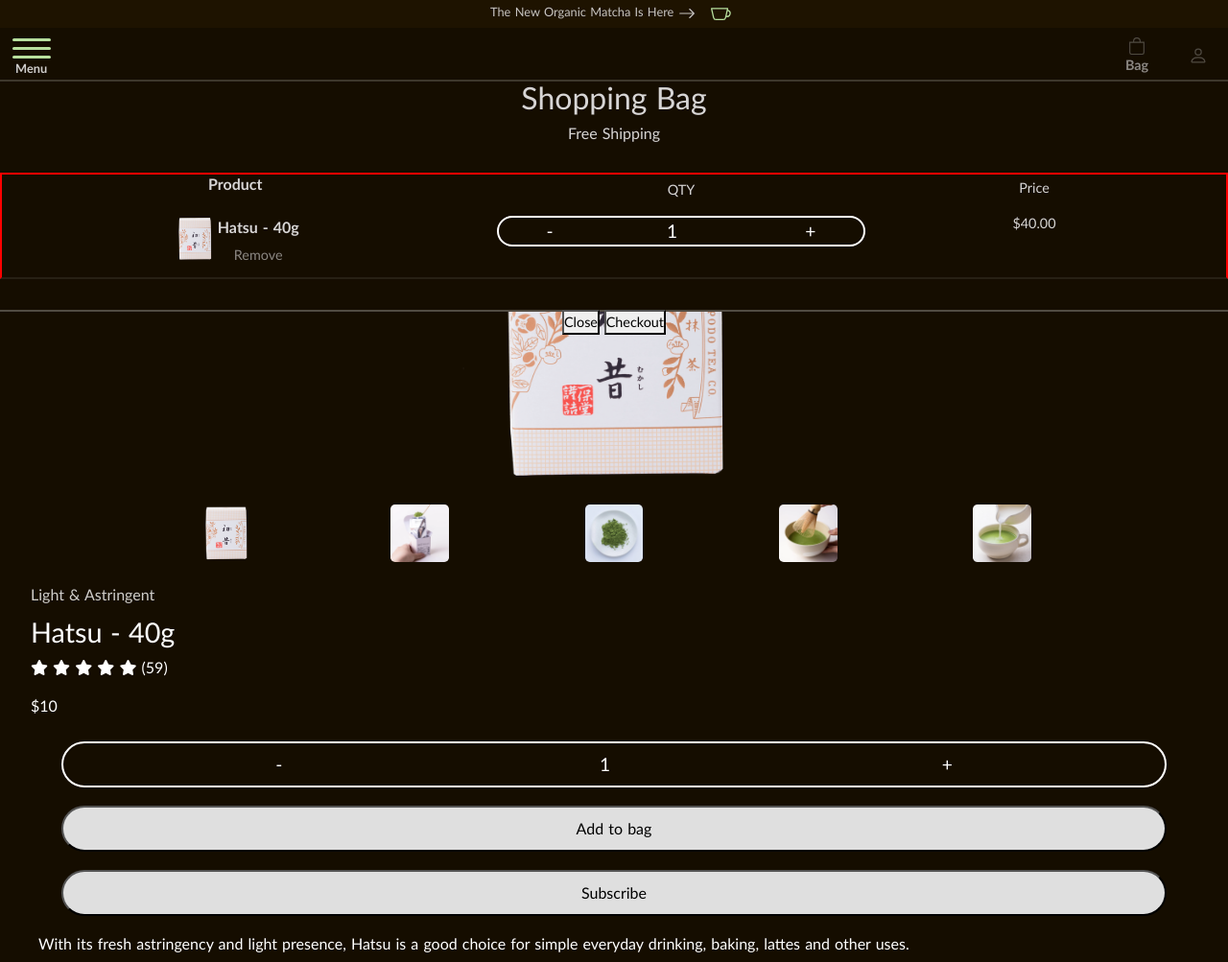
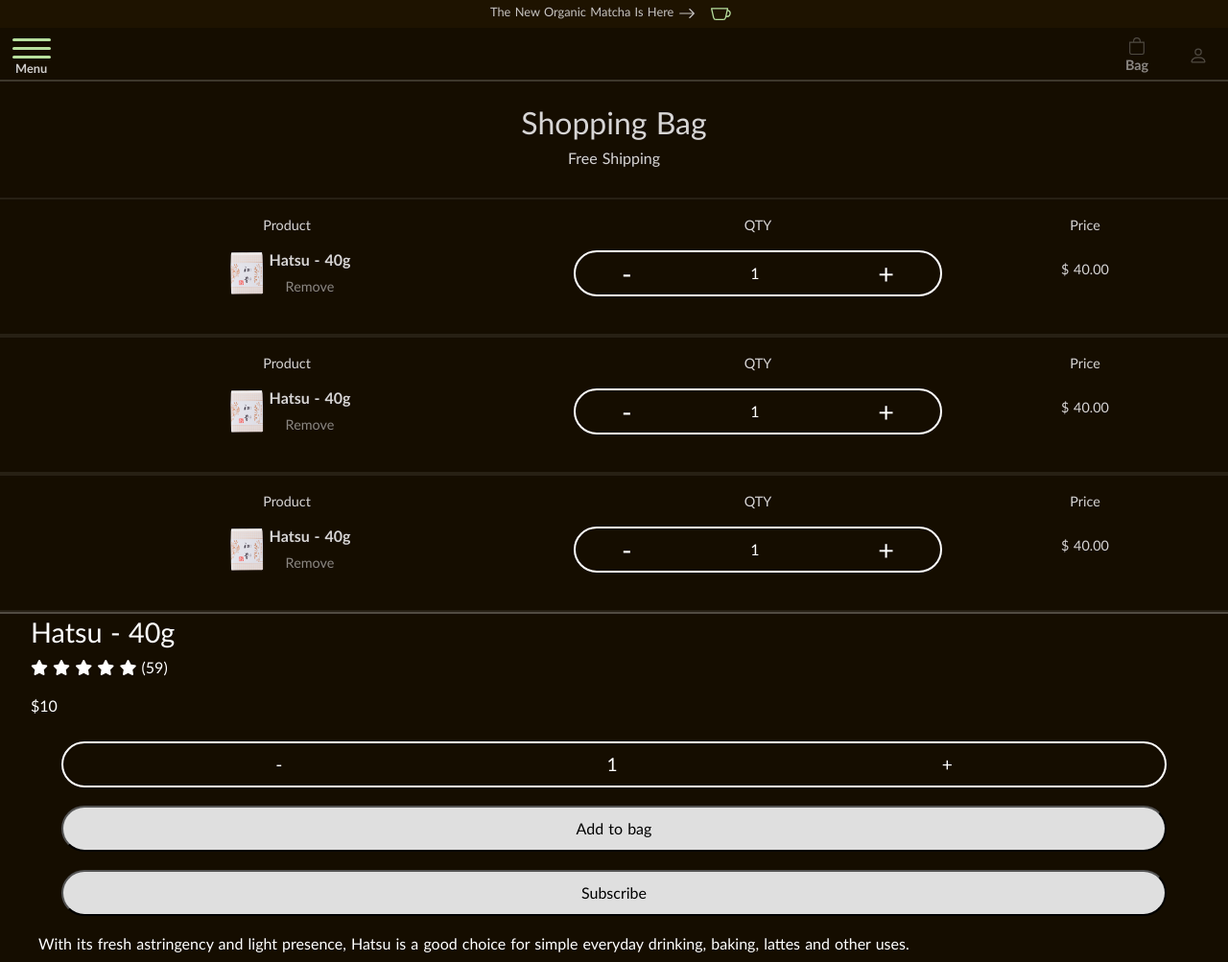
Before and after one commit to JoshuaRosado/matcha_verde, a Flask app: template flask_app/templates/item.html in a window 1280 px wide, after a click on "Bag". Shown: the top 1003 px of the page at 96% size. Run offline with Flask 3, Linux system fonts and the light colour scheme; the template is opened without the code that fills it, so the values that code supplies are empty.

Commit message:
shopping bag window updated with item blocks and counter with js function

```diff
--- a/flask_app/static/css/style_landscape.css
+++ b/flask_app/static/css/style_landscape.css
@@ -6,6 +6,17 @@
         font-style: none;
         text-decoration: none;
         box-sizing: border-box;
+    }
+
+    /* ======================= BAG COUNTER =================== */
+    details[open] > .bag_container{
+        overflow: scroll;
+    }
+    details:focus{
+        overflow: scroll;
+    }
+    .item_block{
+        height: 30svh;
     }
 /* ======================== NO TOGGLE NAV ========================= */
     .home_matcha_logo{
--- a/flask_app/static/css/style_mobile.css
+++ b/flask_app/static/css/style_mobile.css
@@ -112,14 +112,21 @@ html,.home_container{
 
 /* ================================================================= */
 /*  ========== BAG BLOCK WINDOW ============*/
-
+details{
+    transition: height 3s ease-in;
+}
 details img{
     height: 3rem;
+    margin-bottom: 1rem;
+}
+details[open] > #bag_summary{
+    position: relative;
+    top: .7rem;
+    right: 0rem;
 }
 
-details[open] > .bag_details{
-    width: 100svw;
-}
+
+
 
 .bag_container{
     z-index: -10;
@@ -131,12 +138,10 @@ details[open] > .bag_details{
     justify-content: center;
     align-items: center;
     position: absolute;
-    margin-top: 3.5rem;
-    top: 0rem;
+    top: 3.5rem;
     right: 0rem;
     width: 100svw;
-    height: 30svh;
-    padding: 1rem;
+    height: auto;
 }
 summary{
     list-style-type: none;
@@ -148,87 +153,73 @@ summary::-webkit-details-marker{
 .item_block{
     display: flex;
     width: 100svw;
-    margin-bottom: 2rem;
-    border: 2px solid red;
+    height: 18svh;
     justify-content: space-between;
+    justify-content: center;
+    align-items: center;
     border-bottom: 2px solid rgba(219, 217, 217, 0.09);
+    border-top: 2px solid rgba(219, 217, 217, 0.09);
+}
+table th, table td{
+    width: 25svw;
+}
+#product_th, #product_td{
+    width: 50svw;
 }
 
 .bag_block_header{
     margin: 1.5rem;
 }
-.right_column{
-    width: 60svw;
-    padding: 0rem 1rem;
-    display: flex;
-    justify-content:space-around;
 
-}
-
-.left_column{
-    width: 38svw;
-}
-
-.right_section, .left_section{
-    width: 20svw;
-    height: 10svh;
-    margin-bottom: 1rem;
-    display: flex;
-    padding: .5rem;
-    flex-direction: column;
-    align-items: center;
-    justify-content: center;
-}
 
 .product_section{
     display: flex;
+    margin-top: .5rem;
     align-items: center;
     height: 10svh;
     justify-content: center;
 
 }
 
-.item_name_container{
-    display: flex ;
-    flex-direction: column;
-    margin: 2rem 0rem .7rem;
-    align-items: center;
-}
 
-.right_column{
-    display: flex;
-}
 
-/* .left_section, .right_section{
-    display: flex;
-    flex-direction: column;
-    align-items: center;
-} */
 /* ========= COUNTER ========== */
 .bag_counter{
     border: 2px solid white;
     border-radius: 5rem;
-    height: 2.1rem;
+    height: 3rem;
+    margin-bottom: .5rem;
     width: 30svw;
     display: flex;
     justify-content: space-around;
-    align-items: center;
 }
 
-input:focus{
-    outline: 0;
-    appearance: none;
+
+input::-webkit-outer-spin-button,
+input::-webkit-inner-spin-button {
+    -webkit-appearance: none;
+    margin: 0;
 }
-#bag_count{
-    width: 5svw;
+
+input[type=number] {
+    -moz-appearance: textfield;
 }
-#bag_count, #bag_plus, #bag_minus{
+.bag_count, .bag_plus, .bag_minus{
     background:none;
     border: none;
     color: white;
     text-align: center;
-    font-size: 1.2rem;
+    font-size: 1.8rem;
 }
+.bag_count{
+    font-size: 1rem;
+    width: 5svw;
+}
+.bag_count:focus{
+    outline: 0;
+    appearance: none;
+}
+
 
 /* ============================== */
 
@@ -263,7 +254,7 @@ input:focus{
 }
 
 .nav{
-    position: fixed;
+    position:absolute;
     top: 1.8rem;
     height: 3.5rem;
     width: 100svw;
@@ -355,6 +346,7 @@ input:focus{
 /* ======================== SLIDESHOW AREA =============================== */
 .slide_show_container{
     height: 100svh;
+    overflow-y: hidden;
     width: 100svw;
 }
 
@@ -364,9 +356,12 @@ input:focus{
     width: 100svw;
     display: flex;
     flex-direction: row;
+    overflow-y: hidden;
 }
 .slide{
-    object-fit: cover;;
+    object-fit: cover;
+    overflow-y: hidden;
+    margin-top: 3.5rem;
     height: 100svh;
     width: 100svw;
     /* scroll-snap-align: start; */
@@ -582,13 +577,6 @@ input:focus{
     ;
 }
 
-/* .about_container_footer{
-    height: 15rem;
-    width: 101vw;
-    border-radius: 0rem 0rem 0rem 5rem;
-    background:  rgb(25, 25, 25);
-
-} */
 /* ================================================================= */
 /* ===========================TOP RANK AREA =============================== */
 
--- a/flask_app/static/js/bag.js
+++ b/flask_app/static/js/bag.js
@@ -1,20 +1,20 @@
-// let count = 0;
+let count = 0;
 
 
-// function plusBtn(a, b) {
-//     var input = b.previousElementSibling;
-//     var value = parseInt(input.value,10);
-//     value = isNaN(value) ? 0 : value;
-//     value++;
-//     input.value = value;
-// }
+function plusBtn(a, b) {
+    var input = b.previousElementSibling;
+    var value = parseInt(input.value,10);
+    value = isNaN(value) ? 0 : value;
+    value++;
+    input.value = value;
+}
 
-// function minusBtn(a, b) {
-//     var input = b.nextElementSibling;
-//     var value = parseInt(input.value, 10);
-//     if (value > 1) {
-//     value = isNaN(value) ? 0 : value;
-//     value--;
-//     input.value = value;
-//     }
-// }
+function minusBtn(a, b) {
+    var input = b.nextElementSibling;
+    var value = parseInt(input.value, 10);
+    if (value > 1) {
+    value = isNaN(value) ? 0 : value;
+    value--;
+    input.value = value;
+    }
+}
--- a/flask_app/static/js/script.js
+++ b/flask_app/static/js/script.js
@@ -1,4 +1,4 @@
-var checkBox = document.querySelector(".nav_toggle_label");
+
 var mainTitle = document.querySelector('.main_title');
 var matchaLogo = document.querySelector('.matcha_logo');
 
@@ -93,20 +93,23 @@ startSlide();
 
 
 
-    var decrease = document.getElementById("minus");
-    var increase = document.getElementById("plus");
-    const countNum = document.getElementById("count");
-    const inputValue = document.getElementsByTagName("input");
-    const label = document.querySelector(".count_num");
     let count = 0;
 
-    function increaseBtn(){
-        count++;
-        label.innerText = count;
+
+    function plusBtn(a, b) {
+        var input = b.previousElementSibling;
+        var value = parseInt(input.value,10);
+        value = isNaN(value) ? 0 : value;
+        value++;
+        input.value = value;
     }
 
-    function decreaseBtn(){
-        count--;
-        label.textContent = count;
-
+    function minusBtn(a, b) {
+        var input = b.nextElementSibling;
+        var value = parseInt(input.value, 10);
+        if (value > 1) {
+        value = isNaN(value) ? 0 : value;
+        value--;
+        input.value = value;
+        }
     }
--- a/flask_app/templates/base.html
+++ b/flask_app/templates/base.html
@@ -48,9 +48,14 @@
                             <h2>Shopping Bag</h2>
                             <h6>Free Shipping</h6>
                         </div>
-                        <div class="item_block">
-                            <div class="left_column">
-                                <h6><b>Product</b></h6>
+                        <table class="item_block">
+                            <tr>
+                                <th id="product_th" >Product</th>
+                                <th>QTY</th>
+                                <th>Price</th>
+                            </tr>
+                            <tr>
+                                <td id="product_td">
                                     <section class="product_section">
                                         <img src="../static/imgs/matcha_types_imgs/hatsu.png" alt="item_img" class="bag_item_img" name = "item_img">
                                         <div class="item_name_container">
@@ -58,30 +63,90 @@
                                             <a href="/delete"><p>Remove</p></a>
                                         </div>
                                     </section>
+                                </td>
+                                <td>
+                                    <section class="left_section">
+                                        <div class="bag_counter">
+                                            <button class="bag_minus" onclick="minusBtn(event, this)">-</button>
+                                            <input type="number" class="bag_count" name="count" value="1">
+                                            <button class="bag_plus" onclick="plusBtn(event, this)">+</button>
                                         </div>
-                            <div class="right_column">
+                                    </section>
+                                </td>
+                                <td>
+                                    <section class="right_section">
+                                        <p>$ 40.00</p>
+                                    </section>
+                                </td>
+                            </tr>
+                        </table>
+                        <table class="item_block">
+                            <tr>
+                                <th id="product_th" >Product</th>
+                                <th>QTY</th>
+                                <th>Price</th>
+                            </tr>
+                            <tr>
+                                <td id="product_td">
+                                    <section class="product_section">
+                                        <img src="../static/imgs/matcha_types_imgs/hatsu.png" alt="item_img" class="bag_item_img" name = "item_img">
+                                        <div class="item_name_container">
+                                            <h6><b>Hatsu - 40g</b></h6>
+                                            <a href="/delete"><p>Remove</p></a>
+                                        </div>
+                                    </section>
+                                </td>
+                                <td>
                                     <section class="left_section">
-                                    <p><b>QTY</b></p>
                                         <div class="bag_counter">
-                                        <button id="bag_minus" onclick="minusBtn(event, this)">-</button>
-                                        <input type="number" id="bag_count" name="count" value="1">
-                                        <button id="bag_plus" onclick="plusBtn(event, this)">+</button>
+                                            <button class="bag_minus" onclick="minusBtn(event, this)">-</button>
+                                            <input type="number" class="bag_count" name="count" value="1">
+                                            <button class="bag_plus" onclick="plusBtn(event, this)">+</button>
                                         </div>
+                                    </section>
+                                </td>
+                                <td>
+                                    <section class="right_section">
+                                        <p>$ 40.00</p>
+                                    </section>
+                                </td>
+                            </tr>
+                        </table>
+                        <table class="item_block">
+                            <tr>
+                                <th id="product_th" >Product</th>
+                                <th>QTY</th>
+                                <th>Price</th>
+                            </tr>
+                            <tr>
+                                <td id="product_td">
+                                    <section class="product_section">
+                                        <img src="../static/imgs/matcha_types_imgs/hatsu.png" alt="item_img" class="bag_item_img" name = "item_img">
+                                        <div class="item_name_container">
+                                            <h6><b>Hatsu - 40g</b></h6>
+                                            <a href="/delete"><p>Remove</p></a>
+                                        </div>
+                                    </section>
+                                </td>
+                                <td>
+                                    <section class="left_section">
+                                        <div class="bag_counter">
+                                            <button class="bag_minus" onclick="minusBtn(event, this)">-</button>
+                                            <input type="number" class="bag_count" name="count" value="1">
+                                            <button class="bag_plus" onclick="plusBtn(event, this)">+</button>
+                                        </div>
+                                    </section>
+                                </td>
+                                <td>
+                                    <section class="right_section">
+                                        <p>$ 40.00</p>
+                                    </section>
+                                </td>
+                            </tr>
+                        </table>
+                    </div>
+                    <br>
 
-                                </section>
-                                <section class = "right_section">
-                                    <p><b>Price</b></p>
-                                    <p><b>$40.00</b></p>
-                                </section>
-                            </div>
-                        </div>
-                        <div class="bag_btn_container">
-                            <button class="close_btn">Close</button>
-                            <a href="/checkout"><button class="checkout">Checkout</button></a>
-                        </div>
-
-
-                    </div>
 
                 </details>
                 <!-- ============================================================= -->
@@ -134,6 +199,5 @@
         <p class="bottom_paragraph2">© 2023, Matcha Verde</p>
     </div>
 <script src="../static/js/script.js"></script>
-<script src="../static/js/bag.js"></script>
 </body>
 </html>
--- a/flask_app/templates/home.html
+++ b/flask_app/templates/home.html
@@ -219,7 +219,6 @@
         </div>
         <div class="recipe_footer"></div>
     <script src="../static/js/script.js"></script>
-    <script src="../static/js/item.js"></script>
 </body>
 </html>
 {%endblock%}
```
Lines whose indentation alone changed are shown as unchanged.
